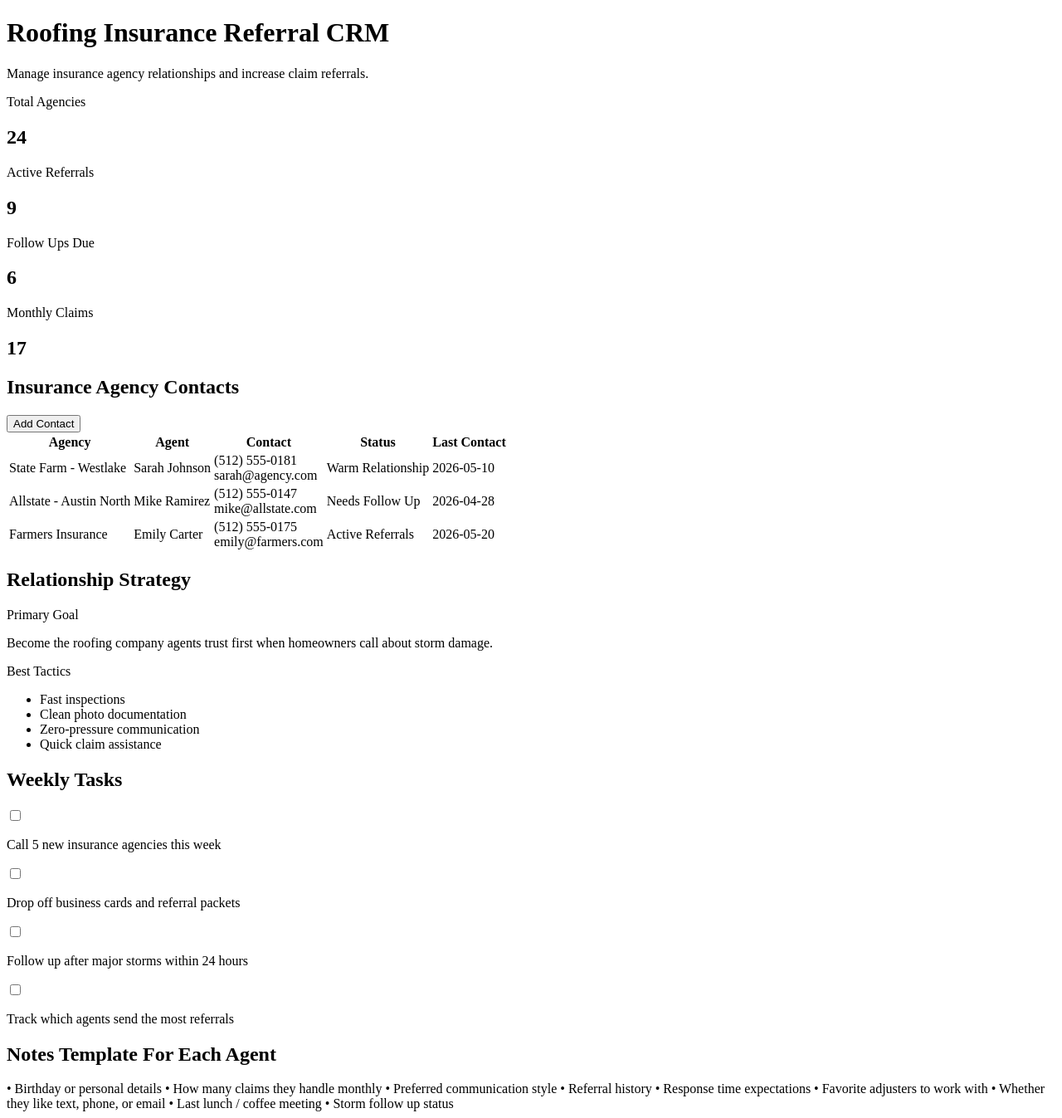
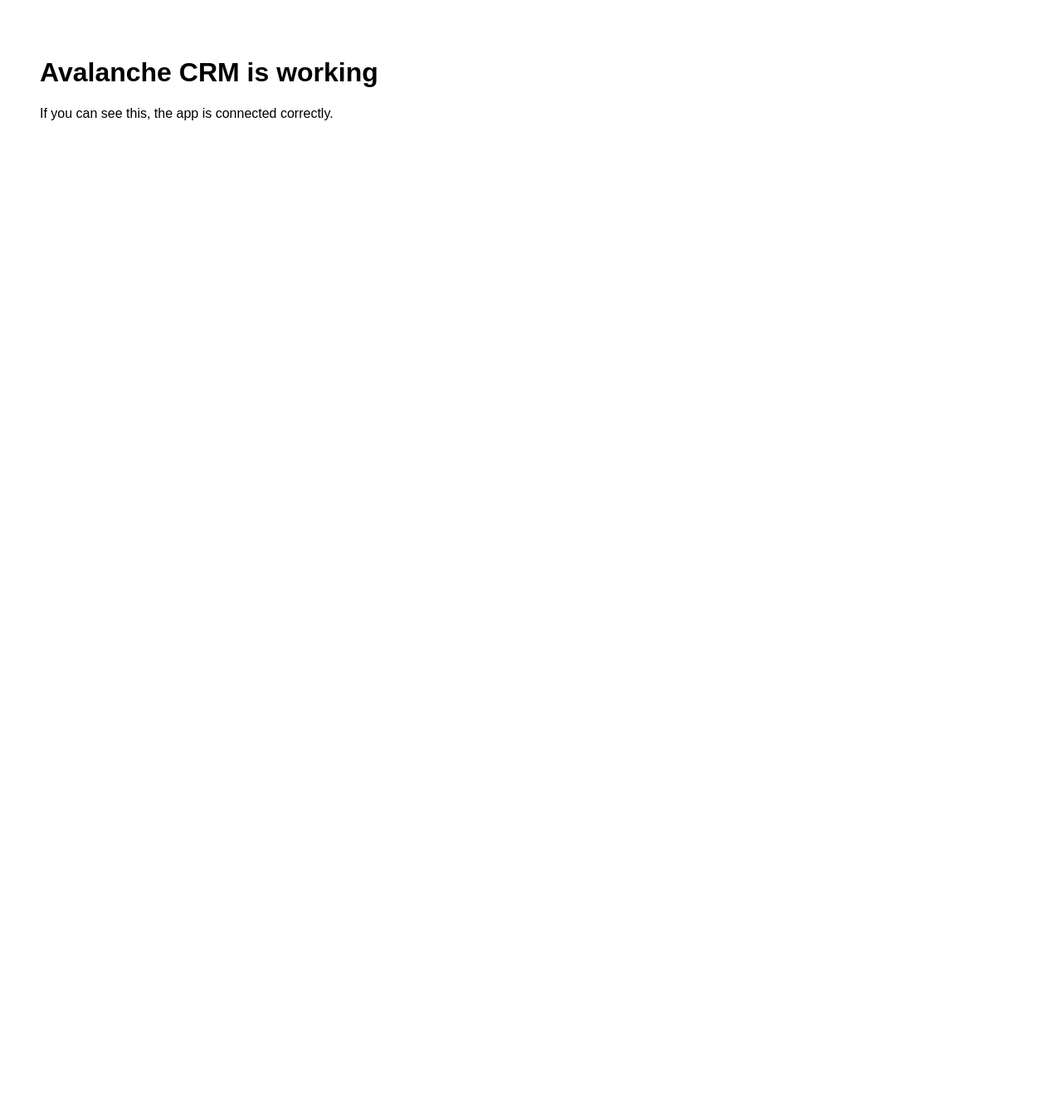
Before and after one commit to kdbates31-arch/avalanche, a React (Vite) app: page / in a window 1280 px wide. Shown: the whole page at 83% size. After the commit the page ends 800 px from the top, so only its background shows below. Built offline with nearby package versions, Linux system fonts and the light colour scheme; the HTML template or start-up script is replaced by a standard one.

Commit message:
Update App.jsx

```diff
--- a/src/App.jsx
+++ b/src/App.jsx
@@ -1,171 +1,8 @@
-export default function RoofingAgencyCRM() {
-  const contacts = [
-    {
-      agency: 'State Farm - Westlake',
-      agent: 'Sarah Johnson',
-      phone: '(512) 555-0181',
-      email: 'sarah@agency.com',
-      status: 'Warm Relationship',
-      lastContact: '2026-05-10',
-      notes: 'Wants faster roof inspections and photos within 24 hours.'
-    },
-    {
-      agency: 'Allstate - Austin North',
-      agent: 'Mike Ramirez',
-      phone: '(512) 555-0147',
-      email: 'mike@allstate.com',
-      status: 'Needs Follow Up',
-      lastContact: '2026-04-28',
-      notes: 'Send storm damage checklist and referral program details.'
-    },
-    {
-      agency: 'Farmers Insurance',
-      agent: 'Emily Carter',
-      phone: '(512) 555-0175',
-      email: 'emily@farmers.com',
-      status: 'Active Referrals',
-      lastContact: '2026-05-20',
-      notes: 'Already referred 3 homeowners this month.'
-    }
-  ];
-
-  const tasks = [
-    'Call 5 new insurance agencies this week',
-    'Drop off business cards and referral packets',
-    'Follow up after major storms within 24 hours',
-    'Track which agents send the most referrals'
-  ];
-
+export default function App() {
   return (
-    <div className="min-h-screen bg-gray-100 p-6">
-      <div className="max-w-7xl mx-auto space-y-6">
-        <div className="bg-white rounded-3xl shadow-lg p-6">
-          <h1 className="text-4xl font-bold mb-2">Roofing Insurance Referral CRM</h1>
-          <p className="text-gray-600 text-lg">
-            Manage insurance agency relationships and increase claim referrals.
-          </p>
-        </div>
-
-        <div className="grid grid-cols-1 md:grid-cols-4 gap-4">
-          <div className="bg-white rounded-2xl shadow p-5">
-            <p className="text-gray-500">Total Agencies</p>
-            <h2 className="text-3xl font-bold">24</h2>
-          </div>
-
-          <div className="bg-white rounded-2xl shadow p-5">
-            <p className="text-gray-500">Active Referrals</p>
-            <h2 className="text-3xl font-bold">9</h2>
-          </div>
-
-          <div className="bg-white rounded-2xl shadow p-5">
-            <p className="text-gray-500">Follow Ups Due</p>
-            <h2 className="text-3xl font-bold">6</h2>
-          </div>
-
-          <div className="bg-white rounded-2xl shadow p-5">
-            <p className="text-gray-500">Monthly Claims</p>
-            <h2 className="text-3xl font-bold">17</h2>
-          </div>
-        </div>
-
-        <div className="grid grid-cols-1 lg:grid-cols-3 gap-6">
-          <div className="lg:col-span-2 bg-white rounded-3xl shadow-lg p-6">
-            <div className="flex justify-between items-center mb-6">
-              <h2 className="text-2xl font-semibold">Insurance Agency Contacts</h2>
-              <button className="bg-black text-white px-4 py-2 rounded-xl hover:opacity-90">
-                Add Contact
-              </button>
-            </div>
-
-            <div className="overflow-x-auto">
-              <table className="w-full text-left">
-                <thead>
-                  <tr className="border-b">
-                    <th className="py-3">Agency</th>
-                    <th className="py-3">Agent</th>
-                    <th className="py-3">Contact</th>
-                    <th className="py-3">Status</th>
-                    <th className="py-3">Last Contact</th>
-                  </tr>
-                </thead>
-
-                <tbody>
-                  {contacts.map((contact, index) => (
-                    <tr key={index} className="border-b hover:bg-gray-50">
-                      <td className="py-4 font-medium">{contact.agency}</td>
-                      <td className="py-4">{contact.agent}</td>
-                      <td className="py-4">
-                        <div>{contact.phone}</div>
-                        <div className="text-sm text-gray-500">{contact.email}</div>
-                      </td>
-                      <td className="py-4">
-                        <span className="bg-gray-200 px-3 py-1 rounded-full text-sm">
-                          {contact.status}
-                        </span>
-                      </td>
-                      <td className="py-4">{contact.lastContact}</td>
-                    </tr>
-                  ))}
-                </tbody>
-              </table>
-            </div>
-          </div>
-
-          <div className="space-y-6">
-            <div className="bg-white rounded-3xl shadow-lg p-6">
-              <h2 className="text-2xl font-semibold mb-4">Relationship Strategy</h2>
-
-              <div className="space-y-4 text-gray-700">
-                <div className="p-4 bg-gray-100 rounded-2xl">
-                  <p className="font-semibold">Primary Goal</p>
-                  <p>
-                    Become the roofing company agents trust first when homeowners call about storm damage.
-                  </p>
-                </div>
-
-                <div className="p-4 bg-gray-100 rounded-2xl">
-                  <p className="font-semibold">Best Tactics</p>
-                  <ul className="list-disc ml-5 mt-2 space-y-1">
-                    <li>Fast inspections</li>
-                    <li>Clean photo documentation</li>
-                    <li>Zero-pressure communication</li>
-                    <li>Quick claim assistance</li>
-                  </ul>
-                </div>
-              </div>
-            </div>
-
-            <div className="bg-white rounded-3xl shadow-lg p-6">
-              <h2 className="text-2xl font-semibold mb-4">Weekly Tasks</h2>
-
-              <div className="space-y-3">
-                {tasks.map((task, index) => (
-                  <div key={index} className="flex items-start gap-3 bg-gray-100 p-3 rounded-2xl">
-                    <input type="checkbox" className="mt-1" />
-                    <p>{task}</p>
-                  </div>
-                ))}
-              </div>
-            </div>
-          </div>
-        </div>
-
-        <div className="bg-white rounded-3xl shadow-lg p-6">
-          <h2 className="text-2xl font-semibold mb-4">Notes Template For Each Agent</h2>
-
-          <div className="bg-gray-100 rounded-2xl p-5 text-gray-700 whitespace-pre-line">
-{`• Birthday or personal details
-• How many claims they handle monthly
-• Preferred communication style
-• Referral history
-• Response time expectations
-• Favorite adjusters to work with
-• Whether they like text, phone, or email
-• Last lunch / coffee meeting
-• Storm follow up status`}
-          </div>
-        </div>
-      </div>
+    <div style={{ padding: "40px", fontFamily: "Arial" }}>
+      <h1>Avalanche CRM is working</h1>
+      <p>If you can see this, the app is connected correctly.</p>
     </div>
   );
 }
```
